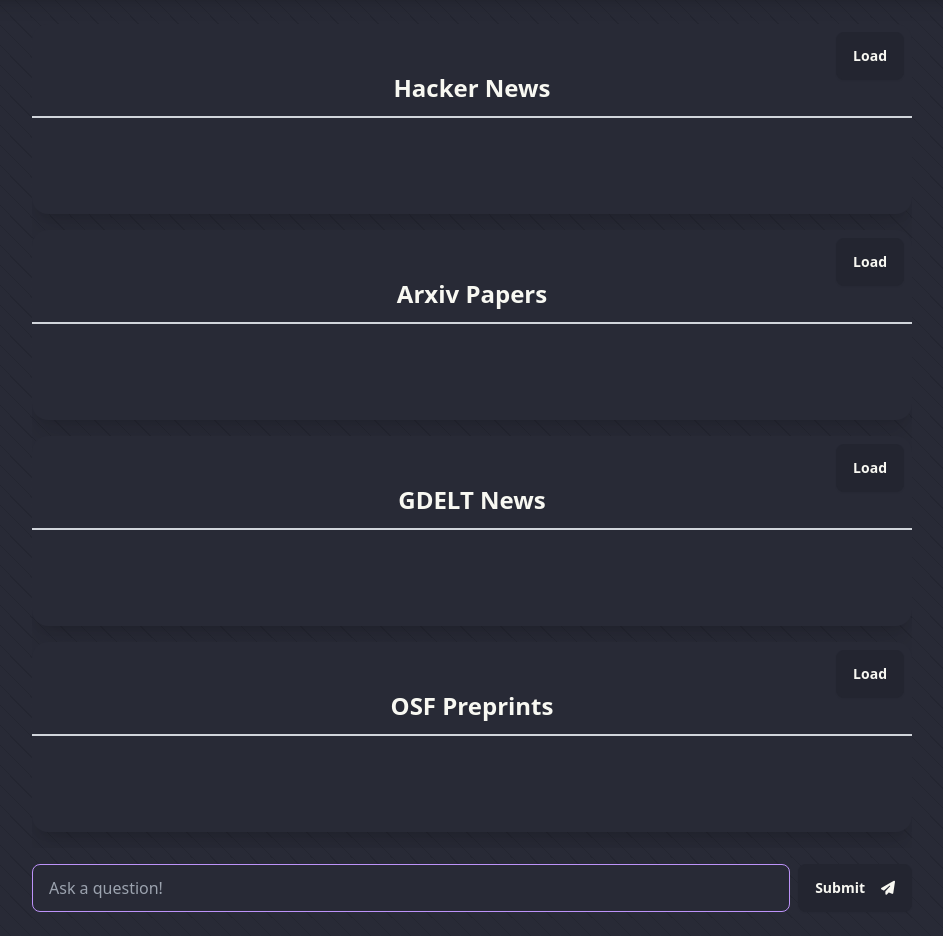
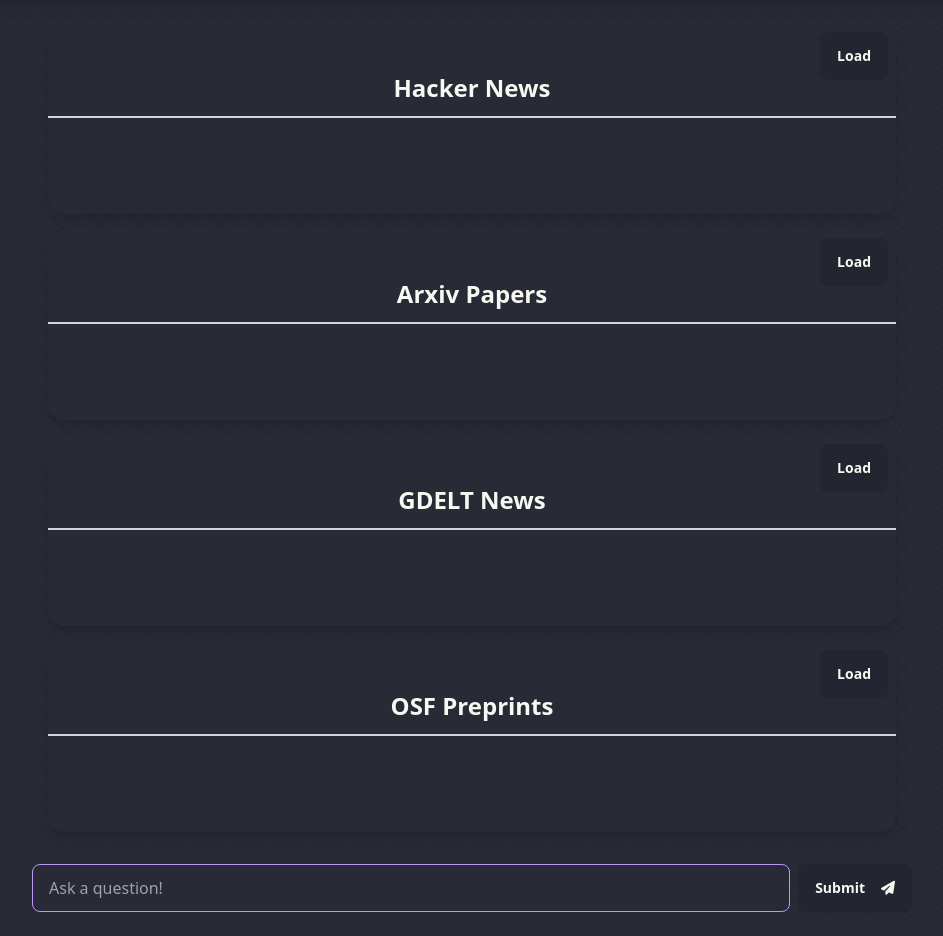
Before and after one commit to francisgreenleaf/Reader, a Flask app: page / in a window 1280 px wide. Shown: the part 64-1000 px from the top of the page, without its empty margins (168-1111 px from the left). Run offline with Flask 3, Linux system fonts and the light colour scheme; style sheets or scripts are compiled from the project's sources; some libraries are stand-ins or nearby versions.

Commit message:
split style.css

```diff
--- a/static/news.js
+++ b/static/news.js
@@ -9,7 +9,7 @@ const writeSectionToChat = (title, loadFunction) => {
 
     // Create a wrapper for the section
     const sectionWrapper = document.createElement('div');
-    sectionWrapper.className = 'card bg-base-100 shadow-xl my-4 py-2 relative';
+    sectionWrapper.className = 'card bg-base-100 shadow-lg m-4 py-2 relative';
 
     // Add the title element
     const titleElement = `
--- a/static/styles.css
+++ b/static/styles.css
@@ -1,32 +1,3 @@
-@tailwind base;
-@tailwind components;
-@tailwind utilities;
-
-@supports not (color: oklch(0% 0 0)) {
-    :root {
-        color-scheme:light;
-        --fallback-b1: #ffffff;
-        --fallback-b2: #e5e6e6;
-    }
-
-    @media(prefers-color-scheme: dark) {
-        :root {
-            color-scheme:dark;
-            --fallback-b1: #3a424a;
-            --fallback-b2: #191e24;
-        }
-    }
-}
-
-/* Fix list Issues */
-@layer base {
-  ul, ol {
-    list-style: revert;
-  }
-  p {
-    margin: .5em;
-  }
-}
 
 .centered-container {
     display: flex;
--- /dev/null
+++ b/static/tailwind.css
@@ -0,0 +1,65 @@
+@tailwind base;
+@tailwind components;
+@tailwind utilities;
+
+@supports not (color: oklch(0% 0 0)) {
+    :root {
+        color-scheme:light;
+        --fallback-p: #491eff;
+        --fallback-pc: #d4dbff;
+        --fallback-s: #ff41c7;
+        --fallback-sc: #fff9fc;
+        --fallback-a: #00cfbd;
+        --fallback-ac: #00100d;
+        --fallback-n: #2b3440;
+        --fallback-nc: #d7dde4;
+        --fallback-b1: #ffffff;
+        --fallback-b2: #e5e6e6;
+        --fallback-b3: #e5e6e6;
+        --fallback-bc: #9facbf;
+        --fallback-in: #00b3f0;
+        --fallback-inc: #000000;
+        --fallback-su: #00ca92;
+        --fallback-suc: #000000;
+        --fallback-wa: #ffc22d;
+        --fallback-wac: #000000;
+        --fallback-er: #ff6f70;
+        --fallback-erc: #000000
+    }
+
+    @media(prefers-color-scheme: dark) {
+        :root {
+            color-scheme:dark;
+            --fallback-p: #7582ff;
+            --fallback-pc: #050617;
+            --fallback-s: #ff71cf;
+            --fallback-sc: #190211;
+            --fallback-a: #00c7b5;
+            --fallback-ac: #000e0c;
+            --fallback-n: #2a323c;
+            --fallback-nc: #a6adbb;
+            --fallback-b1: #1d232a;
+            --fallback-b2: #191e24;
+            --fallback-b3: #15191e;
+            --fallback-bc: #a6adbb;
+            --fallback-in: #00b3f0;
+            --fallback-inc: #000000;
+            --fallback-su: #00ca92;
+            --fallback-suc: #000000;
+            --fallback-wa: #ffc22d;
+            --fallback-wac: #000000;
+            --fallback-er: #ff6f70;
+            --fallback-erc: #000000
+        }
+    }
+}
+
+/* Fix list Issues */
+@layer base {
+  ul, ol {
+    list-style: revert;
+  }
+  p {
+    margin: .5em;
+  }
+}
--- a/templates/base.html
+++ b/templates/base.html
@@ -9,6 +9,7 @@
 
     <!-- Include CSS files -->
     <link rel="stylesheet" href="/static/styles.css">
+    <link rel="stylesheet" href="/static/tailwind.css">
     <link rel="stylesheet" href="https://cdnjs.cloudflare.com/ajax/libs/font-awesome/6.6.0/css/all.min.css" />
     <link href="https://cdn.jsdelivr.net/npm/daisyui@4.12.10/dist/full.min.css" rel="stylesheet" />
 
```
